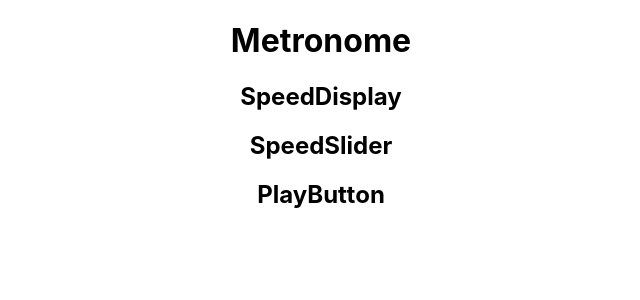
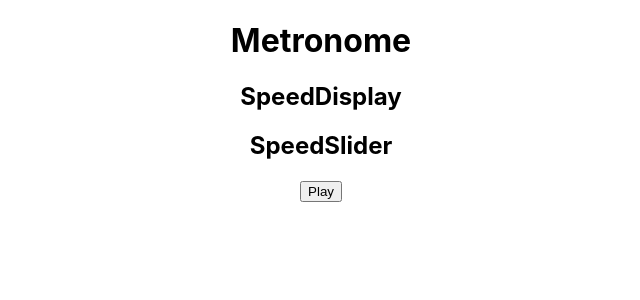
Before and after one commit to josephcooper3/metronome, a React (Create React App) app: page / in a window 1280 px wide. Shown: the top 300 px of the page, without its empty margins (319-959 px from the left). Built offline with nearby package versions, Linux system fonts and the light colour scheme.

Commit message:
adds oscillator

```diff
--- a/src/components/PlayButton.js
+++ b/src/components/PlayButton.js
@@ -1,8 +1,8 @@
 import React from 'react';
 
-const PlayButton = () => (
+const PlayButton = (props) => (
 
-  <h2>PlayButton</h2>
+  <button onClick={props.play}>Play</button>
 
 )
 
--- a/src/containers/MetronomeContainer.js
+++ b/src/containers/MetronomeContainer.js
@@ -13,13 +13,23 @@ class MetronomeContainer extends Component {
     }
   }
 
+  playBeep = () => {
+    // Browser support to be added.
+    const audioCtx = new AudioContext();
+    const oscillator = audioCtx.createOscillator();
+    oscillator.type = 'square'
+    oscillator.frequency.value = 200;
+    oscillator.start(0);
+    oscillator.connect(audioCtx.destination);
+  }
+
   render() {
     return (
       <>
         <h1>Metronome</h1>
         <SpeedDisplay />
         <SpeedSlider />
-        <PlayButton />
+        <PlayButton play={this.playBeep} />
       </>
     )
   }
```
